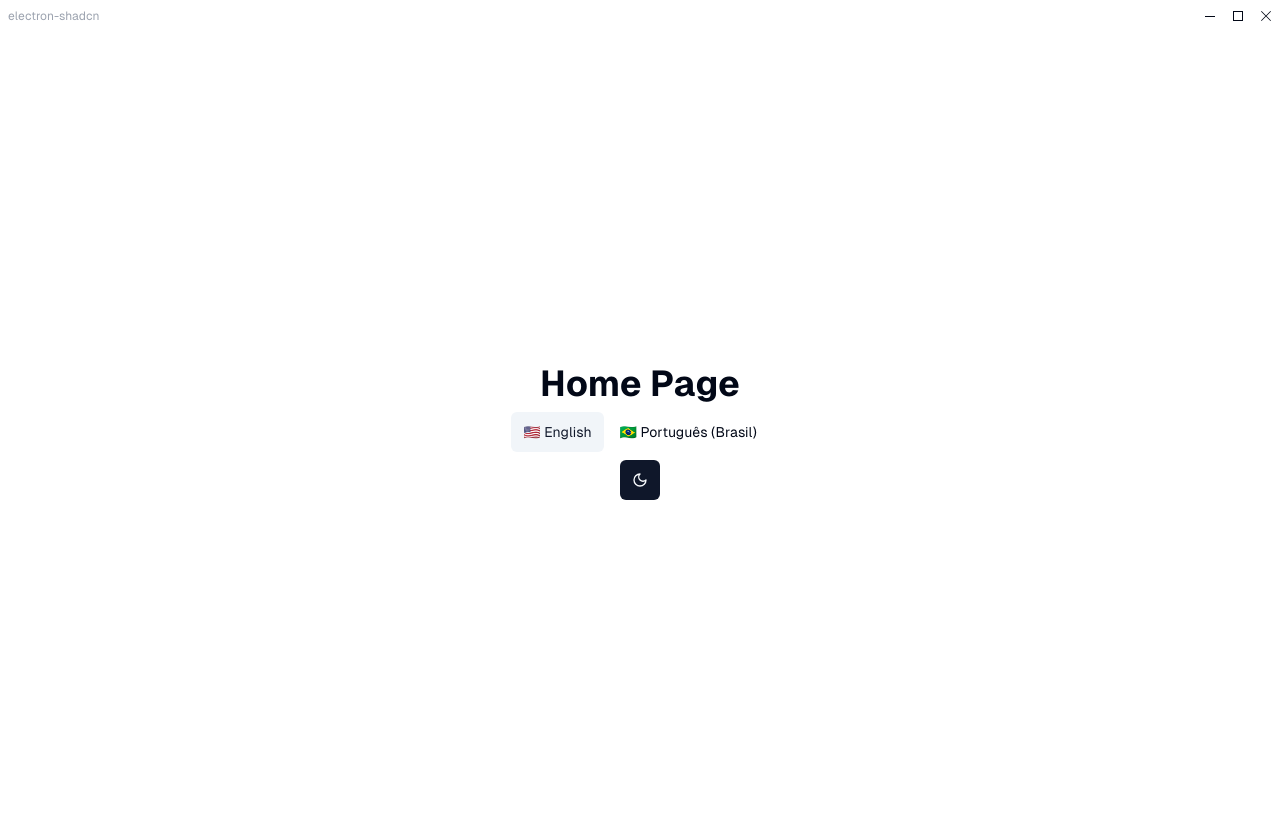
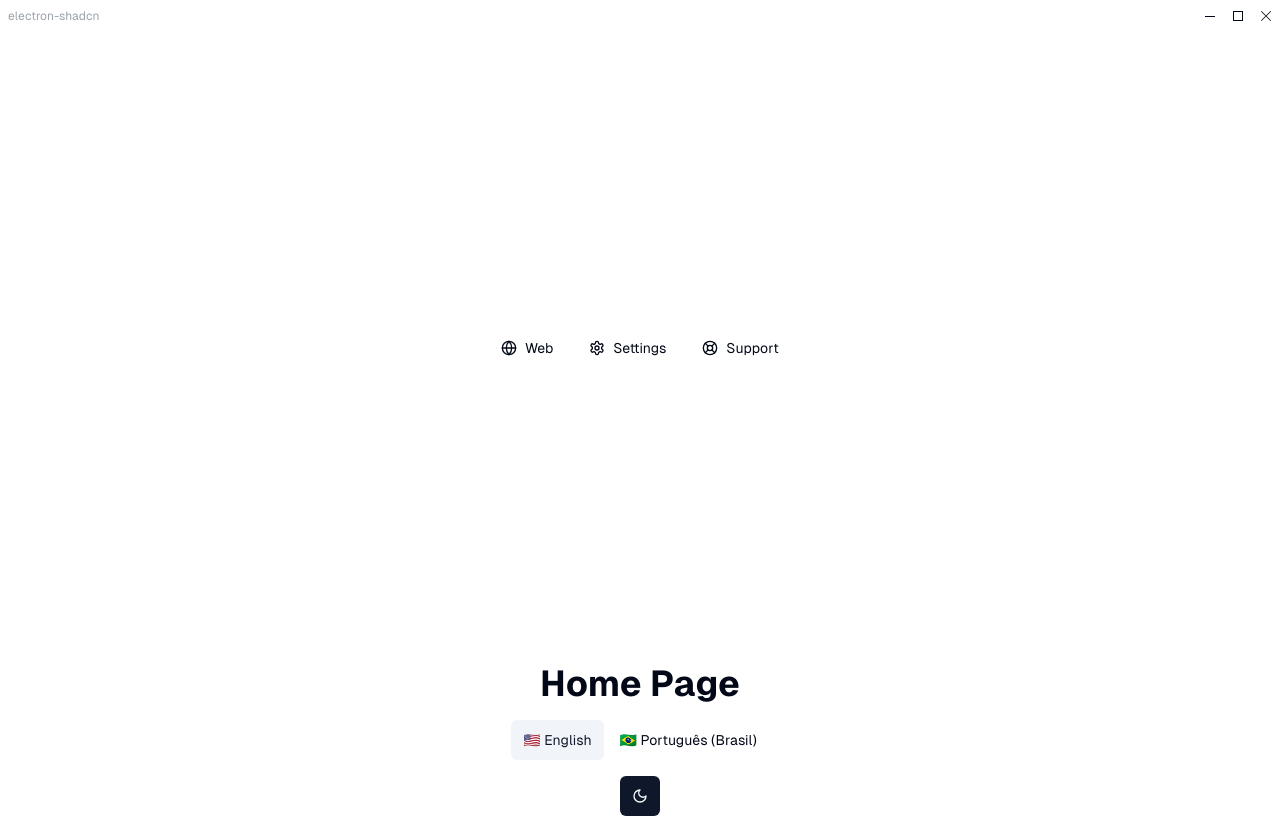
Before and after one commit to itsreverence/war-monitor, a React (Vite) app: page / in a window 1280 px wide. Built offline with nearby package versions, Linux system fonts and the light colour scheme.

Commit message:
add navigation menu

```diff
--- a/package.json
+++ b/package.json
@@ -65,6 +65,7 @@
         "vite": "^5.4.2"
     },
     "dependencies": {
+        "@radix-ui/react-navigation-menu": "^1.2.0",
         "@radix-ui/react-slot": "^1.0.2",
         "@radix-ui/react-toggle": "^1.1.0",
         "@radix-ui/react-toggle-group": "^1.1.0",
--- /dev/null
+++ b/src/components/NavigationMenu.tsx
@@ -0,0 +1,39 @@
+import * as React from "react"
+import { GlobeIcon, SettingsIcon, LifeBuoyIcon } from "lucide-react"
+
+import {
+  NavigationMenu,
+  NavigationMenuContent,
+  NavigationMenuItem,
+  NavigationMenuLink,
+  NavigationMenuList,
+  NavigationMenuTrigger,
+  navigationMenuTriggerStyle,
+} from "@/components/ui/navigation-menu"
+
+export function MainNavigationMenu() {
+  return (
+    <NavigationMenu>
+      <NavigationMenuList>
+        <NavigationMenuItem>
+          <NavigationMenuLink className={navigationMenuTriggerStyle()} href="#">
+            <GlobeIcon className="mr-2 h-4 w-4" />
+            Web
+          </NavigationMenuLink>
+        </NavigationMenuItem>
+        <NavigationMenuItem>
+          <NavigationMenuLink className={navigationMenuTriggerStyle()} href="#">
+            <SettingsIcon className="mr-2 h-4 w-4" />
+            Settings
+          </NavigationMenuLink>
+        </NavigationMenuItem>
+        <NavigationMenuItem>
+          <NavigationMenuLink className={navigationMenuTriggerStyle()} href="#">
+            <LifeBuoyIcon className="mr-2 h-4 w-4" />
+            Support
+          </NavigationMenuLink>
+        </NavigationMenuItem>
+      </NavigationMenuList>
+    </NavigationMenu>
+  )
+}
--- /dev/null
+++ b/src/components/ui/navigation-menu.tsx
@@ -0,0 +1,128 @@
+import * as React from "react"
+import * as NavigationMenuPrimitive from "@radix-ui/react-navigation-menu"
+import { cva } from "class-variance-authority"
+import { ChevronDown } from "lucide-react"
+
+import { cn } from "@/lib/utils"
+
+const NavigationMenu = React.forwardRef<
+  React.ElementRef<typeof NavigationMenuPrimitive.Root>,
+  React.ComponentPropsWithoutRef<typeof NavigationMenuPrimitive.Root>
+>(({ className, children, ...props }, ref) => (
+  <NavigationMenuPrimitive.Root
+    ref={ref}
+    className={cn(
+      "relative z-10 flex max-w-max flex-1 items-center justify-center",
+      className
+    )}
+    {...props}
+  >
+    {children}
+    <NavigationMenuViewport />
+  </NavigationMenuPrimitive.Root>
+))
+NavigationMenu.displayName = NavigationMenuPrimitive.Root.displayName
+
+const NavigationMenuList = React.forwardRef<
+  React.ElementRef<typeof NavigationMenuPrimitive.List>,
+  React.ComponentPropsWithoutRef<typeof NavigationMenuPrimitive.List>
+>(({ className, ...props }, ref) => (
+  <NavigationMenuPrimitive.List
+    ref={ref}
+    className={cn(
+      "group flex flex-1 list-none items-center justify-center space-x-1",
+      className
+    )}
+    {...props}
+  />
+))
+NavigationMenuList.displayName = NavigationMenuPrimitive.List.displayName
+
+const NavigationMenuItem = NavigationMenuPrimitive.Item
+
+const navigationMenuTriggerStyle = cva(
+  "group inline-flex h-10 w-max items-center justify-center rounded-md bg-background px-4 py-2 text-sm font-medium transition-colors hover:bg-accent hover:text-accent-foreground focus:bg-accent focus:text-accent-foreground focus:outline-none disabled:pointer-events-none disabled:opacity-50 data-[active]:bg-accent/50 data-[state=open]:bg-accent/50"
+)
+
+const NavigationMenuTrigger = React.forwardRef<
+  React.ElementRef<typeof NavigationMenuPrimitive.Trigger>,
+  React.ComponentPropsWithoutRef<typeof NavigationMenuPrimitive.Trigger>
+>(({ className, children, ...props }, ref) => (
+  <NavigationMenuPrimitive.Trigger
+    ref={ref}
+    className={cn(navigationMenuTriggerStyle(), "group", className)}
+    {...props}
+  >
+    {children}{" "}
+    <ChevronDown
+      className="relative top-[1px] ml-1 h-3 w-3 transition duration-200 group-data-[state=open]:rotate-180"
+      aria-hidden="true"
+    />
+  </NavigationMenuPrimitive.Trigger>
+))
+NavigationMenuTrigger.displayName = NavigationMenuPrimitive.Trigger.displayName
+
+const NavigationMenuContent = React.forwardRef<
+  React.ElementRef<typeof NavigationMenuPrimitive.Content>,
+  React.ComponentPropsWithoutRef<typeof NavigationMenuPrimitive.Content>
+>(({ className, ...props }, ref) => (
+  <NavigationMenuPrimitive.Content
+    ref={ref}
+    className={cn(
+      "left-0 top-0 w-full data-[motion^=from-]:animate-in data-[motion^=to-]:animate-out data-[motion^=from-]:fade-in data-[motion^=to-]:fade-out data-[motion=from-end]:slide-in-from-right-52 data-[motion=from-start]:slide-in-from-left-52 data-[motion=to-end]:slide-out-to-right-52 data-[motion=to-start]:slide-out-to-left-52 md:absolute md:w-auto ",
+      className
+    )}
+    {...props}
+  />
+))
+NavigationMenuContent.displayName = NavigationMenuPrimitive.Content.displayName
+
+const NavigationMenuLink = NavigationMenuPrimitive.Link
+
+const NavigationMenuViewport = React.forwardRef<
+  React.ElementRef<typeof NavigationMenuPrimitive.Viewport>,
+  React.ComponentPropsWithoutRef<typeof NavigationMenuPrimitive.Viewport>
+>(({ className, ...props }, ref) => (
+  <div className={cn("absolute left-0 top-full flex justify-center")}>
+    <NavigationMenuPrimitive.Viewport
+      className={cn(
+        "origin-top-center relative mt-1.5 h-[var(--radix-navigation-menu-viewport-height)] w-full overflow-hidden rounded-md border bg-popover text-popover-foreground shadow-lg data-[state=open]:animate-in data-[state=closed]:animate-out data-[state=closed]:zoom-out-95 data-[state=open]:zoom-in-90 md:w-[var(--radix-navigation-menu-viewport-width)]",
+        className
+      )}
+      ref={ref}
+      {...props}
+    />
+  </div>
+))
+NavigationMenuViewport.displayName =
+  NavigationMenuPrimitive.Viewport.displayName
+
+const NavigationMenuIndicator = React.forwardRef<
+  React.ElementRef<typeof NavigationMenuPrimitive.Indicator>,
+  React.ComponentPropsWithoutRef<typeof NavigationMenuPrimitive.Indicator>
+>(({ className, ...props }, ref) => (
+  <NavigationMenuPrimitive.Indicator
+    ref={ref}
+    className={cn(
+      "top-full z-[1] flex h-1.5 items-end justify-center overflow-hidden data-[state=visible]:animate-in data-[state=hidden]:animate-out data-[state=hidden]:fade-out data-[state=visible]:fade-in",
+      className
+    )}
+    {...props}
+  >
+    <div className="relative top-[60%] h-2 w-2 rotate-45 rounded-tl-sm bg-border shadow-md" />
+  </NavigationMenuPrimitive.Indicator>
+))
+NavigationMenuIndicator.displayName =
+  NavigationMenuPrimitive.Indicator.displayName
+
+export {
+  navigationMenuTriggerStyle,
+  NavigationMenu,
+  NavigationMenuList,
+  NavigationMenuItem,
+  NavigationMenuContent,
+  NavigationMenuTrigger,
+  NavigationMenuLink,
+  NavigationMenuIndicator,
+  NavigationMenuViewport,
+}
--- a/src/pages/HomePage.tsx
+++ b/src/pages/HomePage.tsx
@@ -2,13 +2,15 @@ import React from "react";
 import ToggleTheme from "@/components/ToggleTheme";
 import { useTranslation } from "react-i18next";
 import LangToggle from "@/components/LangToggle";
+import { MainNavigationMenu } from "@/components/NavigationMenu";
 
 export default function HomePage() {
     const { t } = useTranslation();
 
     return (
         <>
-            <div className="flex h-screen flex-col items-center justify-center gap-2">
+            <div className="flex h-screen flex-col items-center justify-start gap-4 p-4">
+                <MainNavigationMenu />
                 <h1 className="text-4xl font-bold">{t("title")}</h1>
                 <LangToggle />
                 <ToggleTheme />
```
Also changed, not shown: 1 other file (tests, documents, lock files or other folders).
